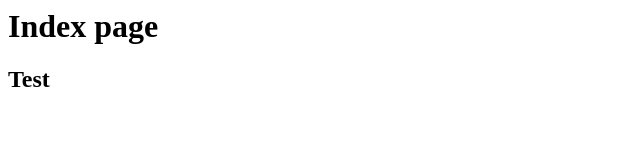
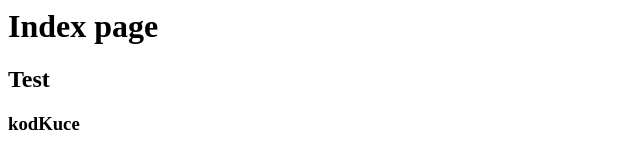
Before and after one commit to fastmoon/git, a plain HTML site: page index.html in a window 1280 px wide. Shown: the full height of the page, 0-640 px from the left. Drawn offline with Linux system fonts and the light colour scheme.

Commit message:
kod kuce

```diff
--- a/index.html
+++ b/index.html
@@ -1,2 +1,3 @@
 <h1>Index page</h1>
 <h2>Test</h2>
+<h3>kodKuce</h3>
```
